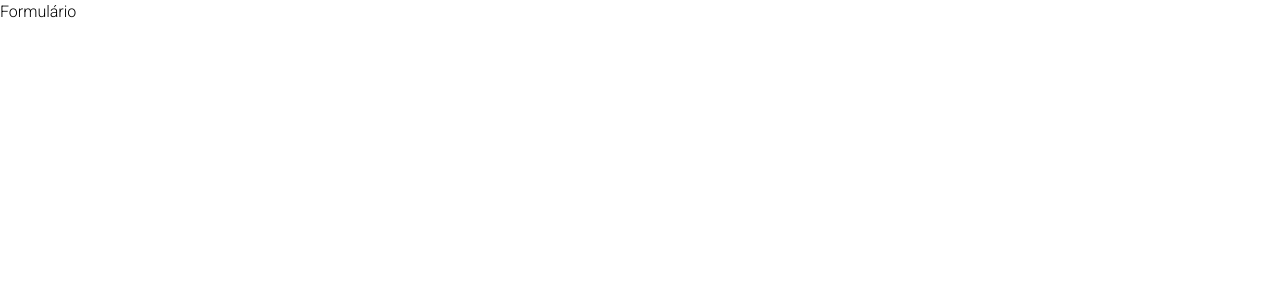
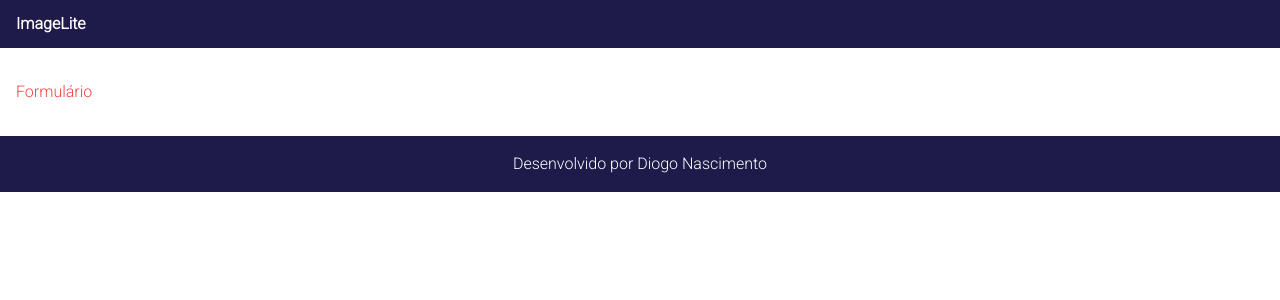
Before and after one commit to Diog007/ImageLite-FrontEnd, a Next.js app: page /formulario in a window 1280 px wide. Shown: the top 300 px of the page. Built offline with nearby package versions, Linux system fonts and the light colour scheme.

Commit message:
Configuring navigation between pages

```diff
--- a/src/app/formulario/page.tsx
+++ b/src/app/formulario/page.tsx
@@ -1,5 +1,11 @@
+import { Template } from "@/components"
+
 export default function FormularioPage(){
     return (
-        <h1>Formulário</h1>
+        <>
+            <Template>
+            <h1 className="text-red-500">Formulário</h1>
+            </Template>
+        </>
     )
 }
--- a/src/app/galeria/page.tsx
+++ b/src/app/galeria/page.tsx
@@ -4,6 +4,7 @@
 import { Image } from '@/resources/image/image.resource';
 import { useImageService } from '@/resources/image/image.service'
 import { useState } from 'react'
+import Link from 'next/link';
 
 export default function GaleriaPage() {
 
@@ -57,8 +58,9 @@
                     </select>
 
                     <button className='bg-blue-500 text-white px-4 py-2 rounded-lg hover:bg-blue-300' onClick={searchImages}>Search</button>
-                    <button className='bg-yellow-500 text-white px-4 py-2 rounded-lg hover:bg-yellow-300'>Add New</button>
-
+                    <Link href="/formulario">
+                        <button className='bg-yellow-500 text-white px-4 py-2 rounded-lg hover:bg-yellow-300'>Add New</button>
+                    </Link>
                 </div>
             </section>
             <section className='grid grid-cols-4 gap-8'>
--- a/src/components/Template.tsx
+++ b/src/components/Template.tsx
@@ -3,7 +3,7 @@
     loading?: boolean;
 }
 
-export const Template: React.FC<TemplateProps> = ({ children, loading }: TemplateProps) => {
+export const Template: React.FC<TemplateProps> = ({ children, loading = false }: TemplateProps) => {
     return(
         <>
             <Header/>
@@ -29,11 +29,9 @@
 
 
 export const RenderIf: React.FC<RenderIfProps> = ({condition = true, children}) => {
-
     if(condition){
         return children
     }
-
     return false;
 
 }
```
